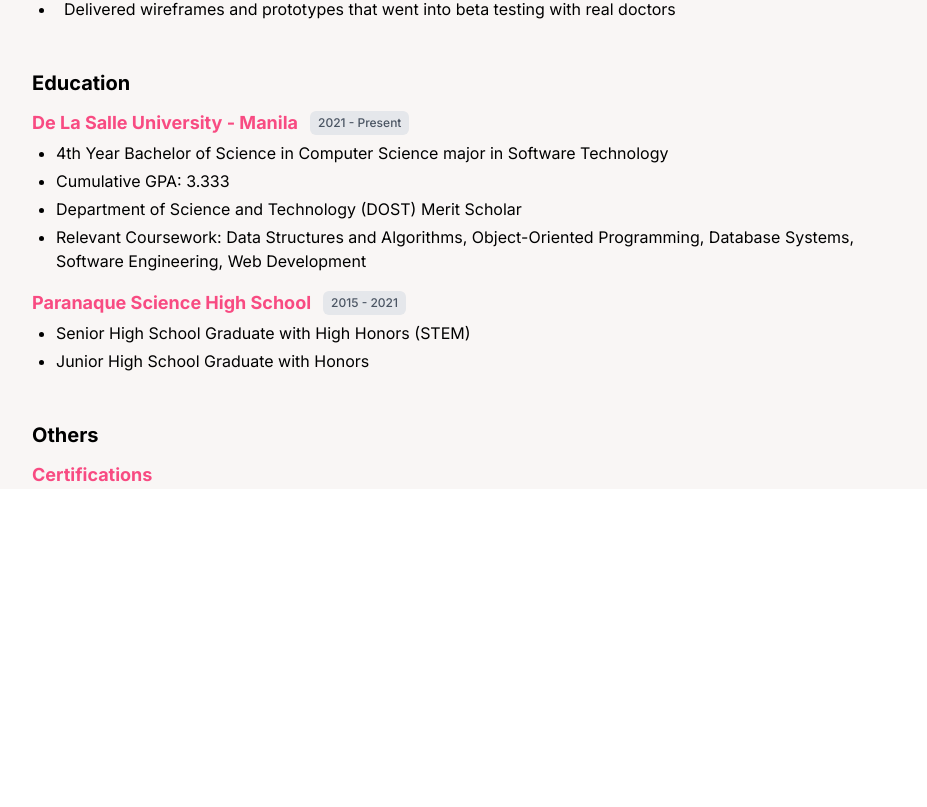
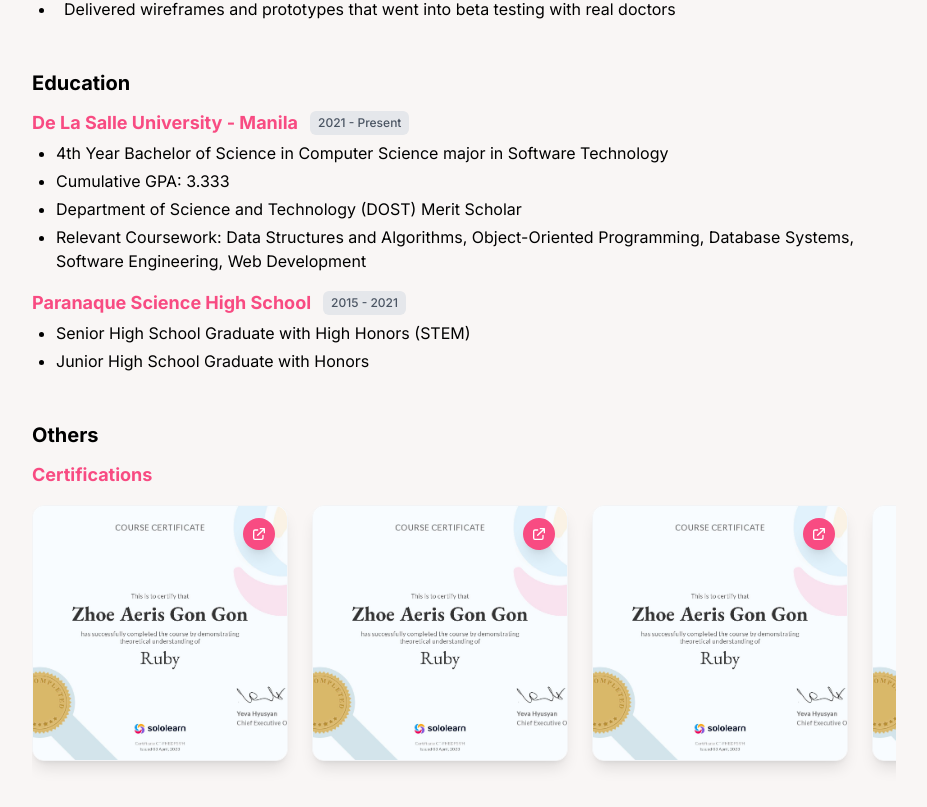
Before and after one commit to zhoexaeris/zhoe.aeris, a Next.js app: page /about in a window 1280 px wide. Shown: the part 823-1630 px from the top of the page, without its empty margins (176-1103 px from the left). Before the commit the page ends 1312 px from the top, so only its background shows below. Built offline with nearby package versions, Linux system fonts and the light colour scheme.

Commit message:
feat: updated certifications section backbone

```diff
--- a/app/about/page.js
+++ b/app/about/page.js
@@ -44,36 +44,46 @@
 
   const certifications = [
     {
-      title: "Python for Data Science, AI, and Development",
-      provider: "IBM",
+      title: "Introduction to HTML",
+      provider: "Sololearn",
       year: "2024",
       link: "#",
-      description:
-        "Comprehensive course covering Python fundamentals for data science and AI applications",
     },
     {
-      title: "Agile Project Management",
-      provider: "Google",
+      title: "Introduction to CSS",
+      provider: "Sololearn",
       year: "2024",
       link: "#",
-      description:
-        "Professional certificate in agile methodologies and project management practices",
     },
     {
-      title: "Introduction to GenAI Specialization",
-      provider: "Google Cloud",
+      title: "Introduction to JavaScript",
+      provider: "Sololearn",
       year: "2024",
       link: "#",
-      description:
-        "4-course specialization covering generative AI, large language models, and responsible AI",
     },
     {
-      title: "Data Analytics",
-      provider: "LinkedIn Learning",
-      year: "2024",
+      title: "Ruby",
+      provider: "Sololearn",
+      year: "2023",
       link: "#",
-      description:
-        "Foundations course covering essential data analytics skills and methodologies",
+    },
+    {
+      title: "Go",
+      provider: "Sololearn",
+      year: "2023",
+      link: "#",
+    },
+    {
+      title: "Kotlin",
+      provider: "Sololearn",
+      year: "2023",
+      link: "#",
+    },
+    {
+      title: "R",
+      provider: "Sololearn",
+      year: "2023",
+      link: "#",
     },
   ];
 
@@ -168,7 +178,7 @@
         </div>
 
         {/* Others*/}
-        <div className="w-full max-w-4xl mx-auto px-4 flex-1 flex flex-col justify-center gap-y-3">
+        <div className="w-full max-w-4xl mx-auto px-4 flex-1 flex flex-col justify-center gap-y-3 pb-8">
           <div className="text-xl font-bold">Others</div>
 
           {/* Certifications */}
@@ -176,6 +186,52 @@
             <div className="text-lg font-bold text-[#F84B82]">
               Certifications
             </div>
+            <div className="">
+              <div className="flex gap-6 overflow-x-auto pb-8 scrollbar-thin scrollbar-thumb-gray-300 scrollbar-track-transparent hover:scrollbar-thumb-gray-400">
+                {certifications.map((cert, index) => (
+                  <div
+                    key={index}
+                    className="flex-shrink-0 w-64 h-64 bg-white rounded-xl shadow-lg hover:shadow-xl transition-all duration-300 cursor-pointer border border-gray-100 group relative overflow-hidden"
+                  >
+                    {/* Certificate Image */}
+                    <div className="w-full h-full relative">
+                      <img
+                        src="/images/certifications/sololearn-ruby.jpg"
+                        alt={cert.title}
+                        className="w-full h-full object-cover rounded-xl"
+                      />
+
+                      {/* Overlay with description */}
+                      <div className="absolute bottom-0 left-0 right-0 h-1/4 bg-[#F84B82] bg-opacity-0 group-hover:bg-opacity-90 transition-all duration-300 rounded-b-xl flex">
+                        <div className="text-white opacity-0 group-hover:opacity-100 transition-opacity duration-300 p-4">
+                          <div className="text-xs font-bold">{cert.title}</div>
+                          <div className="text-xs">
+                            {cert.provider} | {cert.year}
+                          </div>
+                        </div>
+                      </div>
+
+                      {/* Certificate badge */}
+                      <div className="absolute top-3 right-3 w-8 h-8 bg-[#F84B82] rounded-full flex items-center justify-center shadow-lg">
+                        <svg
+                          className="w-4 h-4 text-white"
+                          fill="none"
+                          stroke="currentColor"
+                          viewBox="0 0 24 24"
+                        >
+                          <path
+                            strokeLinecap="round"
+                            strokeLinejoin="round"
+                            strokeWidth={2}
+                            d="M10 6H6a2 2 0 00-2 2v10a2 2 0 002 2h10a2 2 0 002-2v-4M14 4h6m0 0v6m0-6L10 14"
+                          />
+                        </svg>
+                      </div>
+                    </div>
+                  </div>
+                ))}
+              </div>
+            </div>
           </div>
         </div>
       </div>
```
